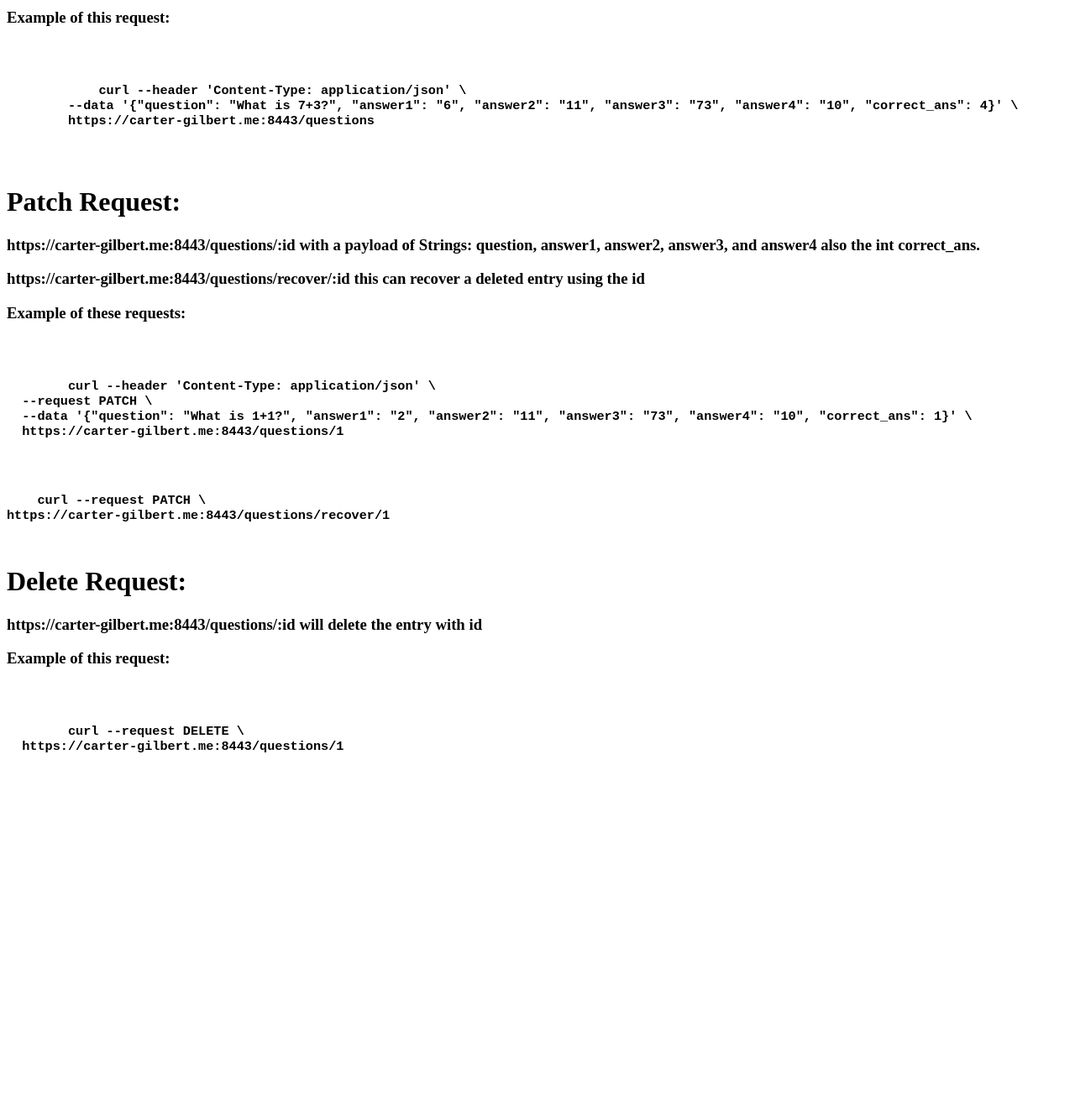
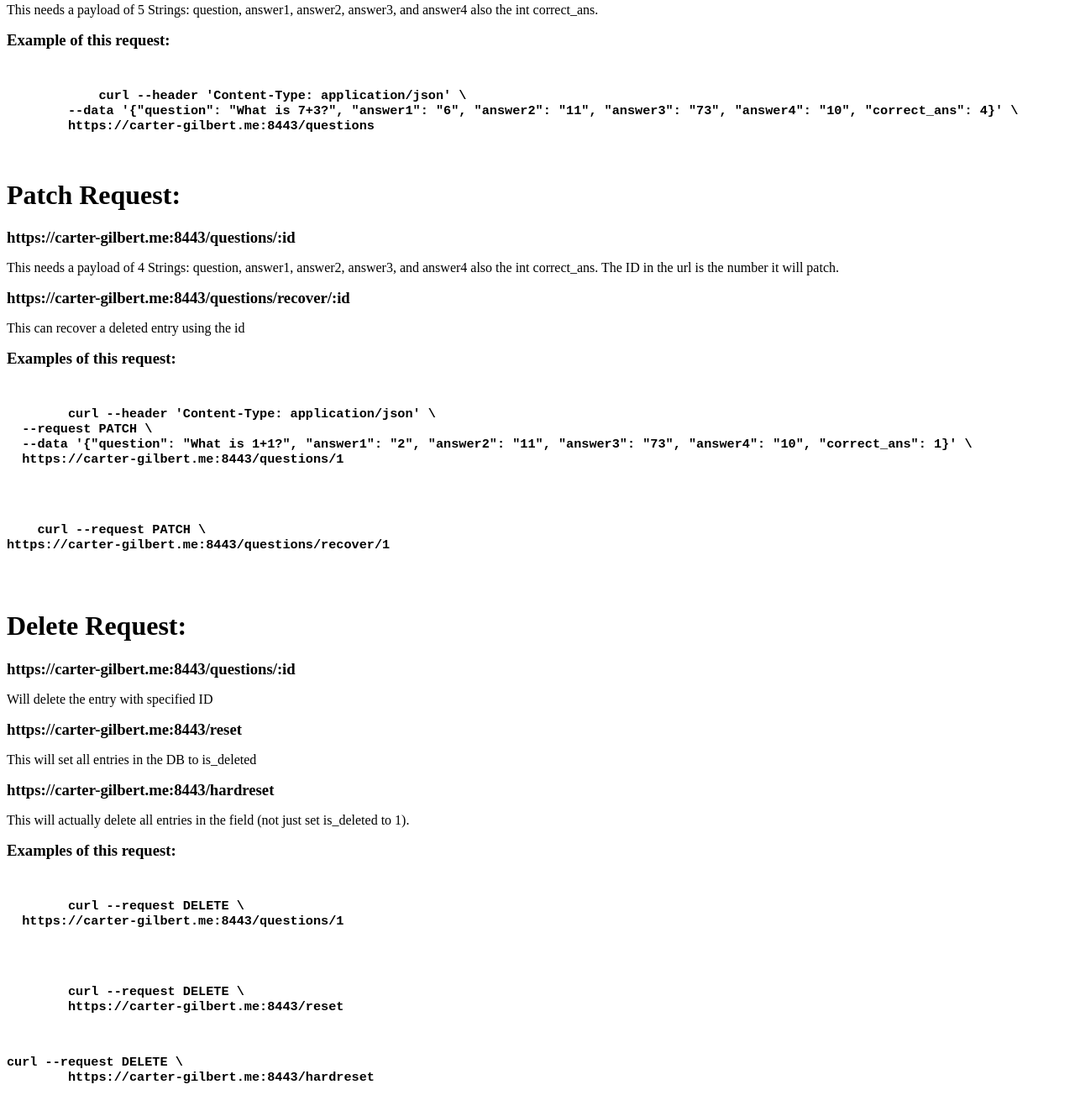
Before and after one commit to Carter-gilbert/347Project2, a website: page report.html in a window 1280 px wide. Shown: the part 893-2222 px from the top of the page at 84% size. Before the commit the page ends 1834 px from the top, so only its background shows below. Drawn offline with Linux system fonts and the light colour scheme.

Commit message:
update report

```diff
--- a/report.html
+++ b/report.html
@@ -6,6 +6,11 @@
     <meta http-equiv="X-UA-Compatible" content="IE=edge">
     <meta name="viewport" content="width=device-width, initial-scale=1.0">
     <title>Report</title>
+    <style>
+        h3 {
+            margin: 0px;
+        }
+    </style>
 
 </head>
 
@@ -33,19 +38,22 @@
     <h1>How to test my service: </h1>
 
     <h1>Get Requests:</h1>
-    <h3>https://carter-gilbert.me:8443/questions</h3>
+    <h3>https://carter-gilbert.me:8443/</h3>
+    <p>- Get all questions in DB that aren't deleted. </p>
     <h3>https://carter-gilbert.me:8443/questions/:id</h3>
-    <h3>Examples of how to use it with curl:</h3>
+    <p>- Get a question at ID</p>
+    <h3>Examples of this request:</h3>
 
     <pre>
-        <h3>curl https://carter-gilbert.me:8443/questions/</h3>
+        <h3>curl https://carter-gilbert.me:8443/ </h3>
         <h3>curl https://carter-gilbert.me:8443/questions/1</h3>
     </pre>
 
 
 
     <h1>Post Request:</h1>
-    <h3>https://carter-gilbert.me:8443/questions with a payload of Strings: question, answer1, answer2, answer3, and answer4 also the int correct_ans.</h3>
+    <h3>https://carter-gilbert.me:8443/questions </h3>
+    <p>This needs a payload of 5 Strings: question, answer1, answer2, answer3, and answer4 also the int correct_ans.</p>
     <h3>Example of this request:</h3>
     <pre>
         <h3>
@@ -57,9 +65,11 @@
 
 
     <h1>Patch Request:</h1>
-    <h3>https://carter-gilbert.me:8443/questions/:id with a payload of Strings: question, answer1, answer2, answer3, and answer4 also the int correct_ans.</h3>
-    <h3>https://carter-gilbert.me:8443/questions/recover/:id this can recover a deleted entry using the id</h3>
-    <h3>Example of these requests:</h3>
+    <h3>https://carter-gilbert.me:8443/questions/:id</h3>
+    <p> This needs a payload of 4 Strings: question, answer1, answer2, answer3, and answer4 also the int correct_ans. The ID in the url is the number it will patch.</p>
+    <h3>https://carter-gilbert.me:8443/questions/recover/:id </h3>
+    <p>This can recover a deleted entry using the id</p>
+    <h3>Examples of this request:</h3>
     <pre>
     <h3>
         curl --header 'Content-Type: application/json' \
@@ -74,12 +84,25 @@ https://carter-gilbert.me:8443/questions/recover/1
     </pre>
 
     <h1>Delete Request:</h1>
-    <h3>https://carter-gilbert.me:8443/questions/:id will delete the entry with id</h3>
-    <h3>Example of this request:</h3>
+    <h3>https://carter-gilbert.me:8443/questions/:id</h3>
+    <p>Will delete the entry with specified ID</p>
+
+    <h3>https://carter-gilbert.me:8443/reset</h3>
+    <p>This will set all entries in the DB to is_deleted</p>
+    <h3>https://carter-gilbert.me:8443/hardreset</h3>
+    <p>This will actually delete all entries in the field (not just set is_deleted to 1). </p>
+    <h3>Examples of this request:</h3>
     <pre>
     <h3>
         curl --request DELETE \
   https://carter-gilbert.me:8443/questions/1
+    </h3>
+    <h3>
+        curl --request DELETE \
+        https://carter-gilbert.me:8443/reset
+    </h3>
+    <h3>curl --request DELETE \
+        https://carter-gilbert.me:8443/hardreset
     </h3>
     </pre>
 
```
Lines whose indentation alone changed are shown as unchanged.
